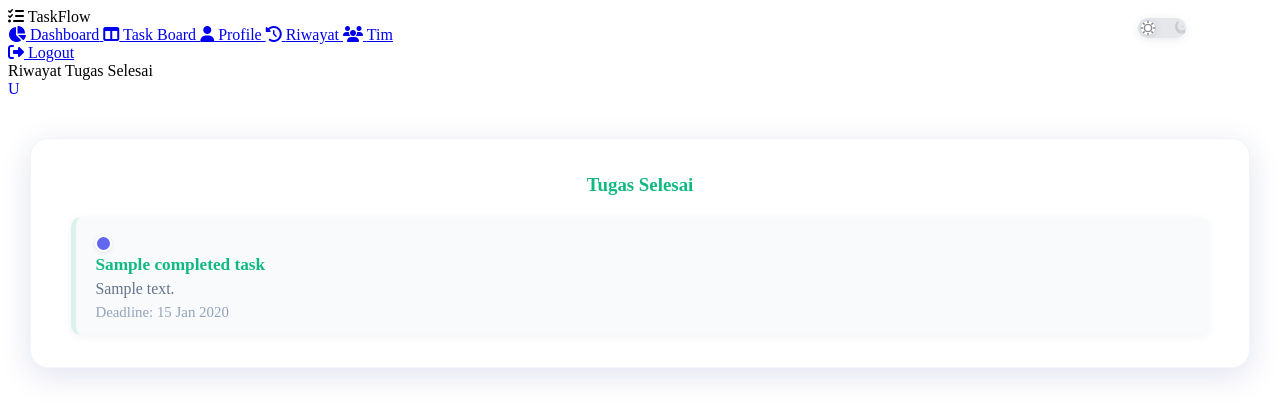
After one commit to Hanzo080501/Task-Management-App, a PHP site: template templates/riwayat.twig in a window 1280 px wide. The commit adds this page. Shown: the top 418 px of the page. Run offline with PHP 8.4, Linux system fonts and the light colour scheme; the template is opened without the code that fills it: most values are stand-ins (such as "Sample title", 1, 10 or a date in 2020); some libraries are stand-ins or nearby versions.

Commit message:
regis,riwayat

```diff
--- a/app/routes.php
+++ b/app/routes.php
@@ -36,6 +36,9 @@ return function (App $app) {
     // Dashboard
     $app->get('/dashboard', \App\Application\Actions\Dashboard\DashboardAction::class)->add(AuthMiddleware::class);
 
+        // Riwayat (History/Completed Tasks)
+    $app->map(['GET', 'POST'], '/riwayat', \App\Application\Actions\Task\RiwayatAction::class)->add(AuthMiddleware::class);
+
 
      // User Profile
     $app->get('/profile', \App\Application\Actions\User\ProfileAction::class)->add(AuthMiddleware::class);
--- /dev/null
+++ b/templates/riwayat.twig
@@ -0,0 +1,132 @@
+{% extends "layout.twig" %}
+
+{% block title %}Riwayat Tugas Selesai{% endblock %}
+{% block header %}Riwayat Tugas Selesai{% endblock %}
+
+{% block content %}
+<div class="riwayat-page-card">
+    <div class="riwayat-page-title">Tugas Selesai</div>
+    {# Hapus form tombol hapus semua riwayat di sini #}
+    {% if completedTasks and completedTasks|length > 0 %}
+        <ul class="riwayat-page-list">
+            {% for task in completedTasks %}
+            <li class="riwayat-page-item">
+                <span class="priority-dot {% if task.priority=='High' %}high{% elseif task.priority=='Medium' %}medium{% else %}low{% endif %}"></span>
+                <span class="riwayat-page-title-task">{{ task.title }}</span>
+                <span class="riwayat-page-desc">{{ task.description }}</span>
+                <span class="riwayat-page-deadline">Deadline: {{ task.deadline|date('d M Y') }}</span>
+            </li>
+            {% endfor %}
+        </ul>
+    {% else %}
+        <div class="riwayat-empty">Belum ada tugas selesai.</div>
+    {% endif %}
+</div>
+{% endblock %}
+
+{% block head %}
+<style>
+.riwayat-page-card {
+    width: 90%;
+    max-width: 90%;
+    margin: 2.5rem auto 0 auto;
+    background: #fff;
+    border-radius: 18px;
+    box-shadow: 0 8px 32px 0 rgba(31,38,135,0.13);
+    padding: 2.2rem 2.5rem 2rem 2.5rem;
+    border: 1.5px solid #f1f5f9;
+}
+.riwayat-page-title {
+    font-weight: 700;
+    font-size: 1.18rem;
+    color: #10b981;
+    margin-bottom: 1.3rem;
+    text-align: center;
+}
+.riwayat-page-list {
+    list-style: none;
+    padding: 0;
+    margin: 0;
+    display: flex;
+    flex-direction: column;
+    gap: 1.1rem;
+}
+.riwayat-page-item {
+    display: flex;
+    flex-direction: column;
+    gap: 0.2rem;
+    background: #f8fafc;
+    border-radius: 10px;
+    padding: 1.1rem 1.2rem 0.9rem 1.2rem;
+    box-shadow: 0 2px 8px rgba(44,62,80,0.06);
+    border-left: 5px solid #10b98122;
+    position: relative;
+}
+.riwayat-page-title-task {
+    font-weight: 600;
+    color: #10b981;
+    font-size: 1.08rem;
+    margin-bottom: 0.1rem;
+    display: flex;
+    align-items: center;
+    gap: 0.5rem;
+}
+.riwayat-page-desc {
+    color: #64748b;
+    font-size: 0.99rem;
+    margin-bottom: 0.1rem;
+    word-break: break-word;
+}
+.riwayat-page-deadline {
+    color: #94a3b8;
+    font-size: 0.93rem;
+    margin-top: 0.1rem;
+}
+.riwayat-empty {
+    color: #cbd5e1;
+    text-align: center;
+    font-size: 1.05rem;
+    padding: 1.2rem 0 0.5rem 0;
+}
+.priority-dot {
+    display: inline-block;
+    width: 13px;
+    height: 13px;
+    border-radius: 50%;
+    margin-right: 7px;
+    box-shadow: 0 1px 4px rgba(44,62,80,0.10);
+    border: 2px solid #fff;
+}
+.priority-dot.high { background: #ef4444; }
+.priority-dot.medium { background: #f59e0b; }
+.priority-dot.low { background: #6366f1; }
+.btn-hapus-riwayat {
+    width: 100%;
+    background: linear-gradient(90deg,#ef4444,#f87171);
+    color: #fff;
+    border: none;
+    border-radius: 8px;
+    font-weight: 700;
+    font-size: 1.08rem;
+    padding: 0.85rem 0;
+    margin-bottom: 0.7rem;
+    box-shadow: 0 2px 8px rgba(239,68,68,0.10);
+    cursor: pointer;
+    transition: background 0.18s, box-shadow 0.18s, transform 0.12s;
+    letter-spacing: 0.2px;
+}
+.btn-hapus-riwayat:hover, .btn-hapus-riwayat:focus {
+    background: linear-gradient(90deg,#dc2626,#ef4444);
+    box-shadow: 0 4px 16px rgba(239,68,68,0.18);
+    transform: translateY(-2px) scale(1.03);
+}
+.dark-mode .riwayat-page-item {
+    border-left: 5px solid #10b981;
+    box-shadow: 0 2px 12px rgba(16,185,129,0.18);
+    background: #23232a;
+}
+@media (max-width: 900px) {
+    .riwayat-page-card { padding: 1.2rem 0.5rem; }
+}
+</style>
+{% endblock %}
```
Also changed, not shown: app/settings.php (+15 -0 lines), src/Application/Actions/Task/RiwayatAction.php (added, +50 -0 lines), templates/register.twig (added, +29 -0 lines).
